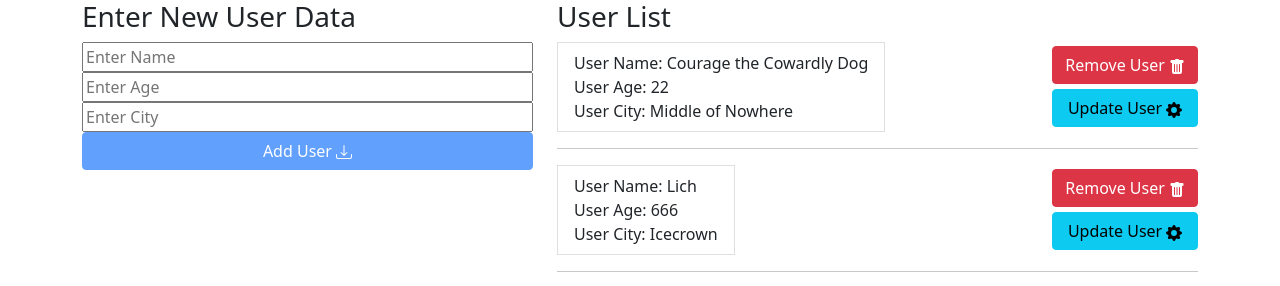
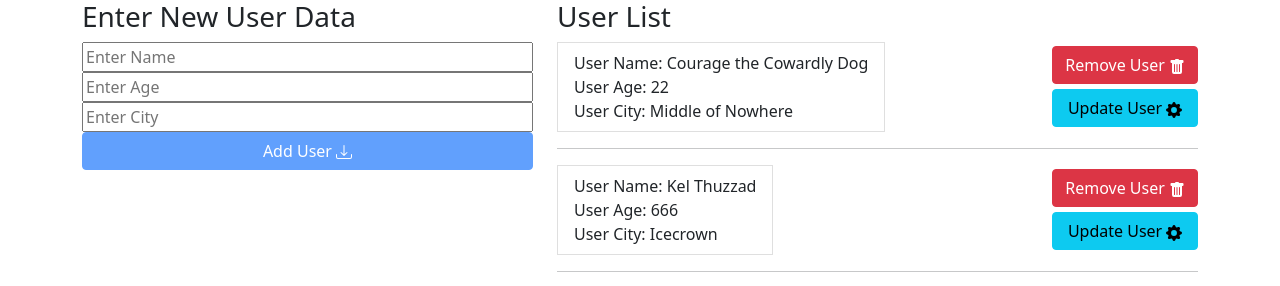
Before and after one commit to bertman12/angular-user-list, an Angular app: page / in a window 1280 px wide. Shown: the top 286 px of the page. Built offline with nearby package versions, Linux system fonts and the light colour scheme.

Commit message:
style update

```diff
--- a/src/app/app.component.ts
+++ b/src/app/app.component.ts
@@ -15,8 +15,8 @@ export class AppComponent {
   userSet:User[]  =
   [
     new User('Courage the Cowardly Dog', 22, 'Middle of Nowhere'),
-    new User('Lich', 666, 'Icecrown'),
-    new User('Billy', 21, 'Endsville'),
+    new User('Kel Thuzzad', 666, 'Icecrown'),
+    new User('Billy', 21, 'Endsville')
   ];
 
   updateUser: boolean = false; //used for disabling ui that doesn't relate to updating user info
```
